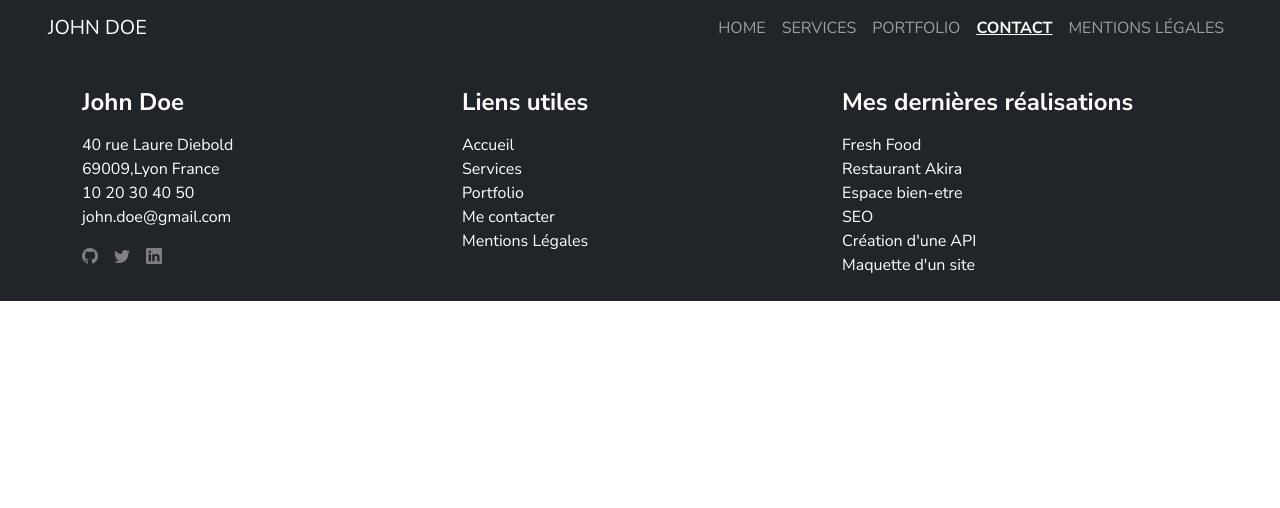
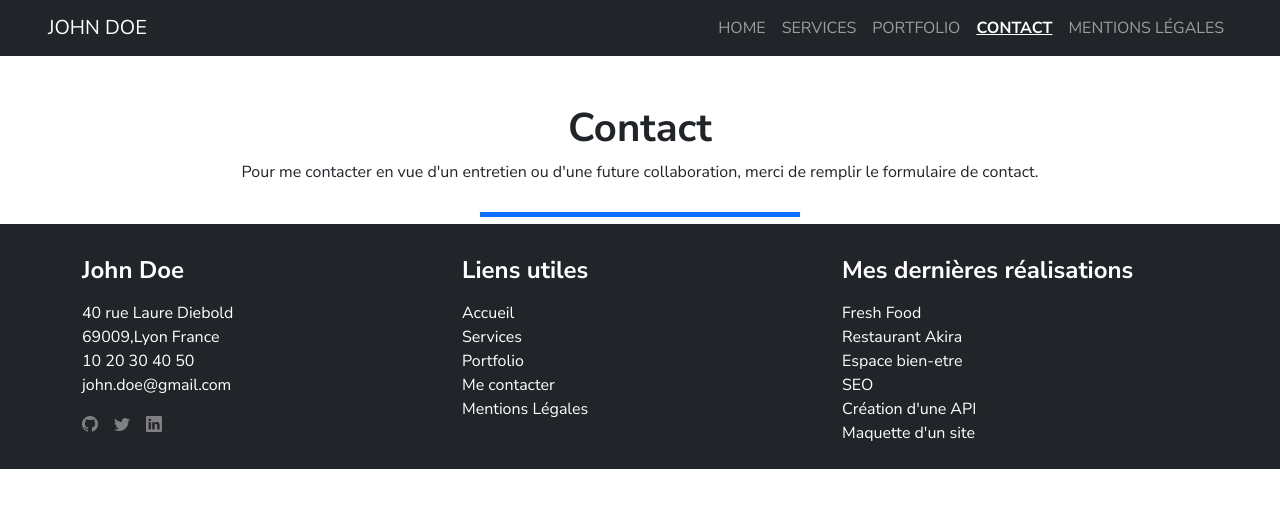
Before and after one commit to CamRossIL/CamRoss-Portfolio-React, a React (Vite) app: page /contact in a window 1280 px wide. Shown: the top 508 px of the page. Built offline with nearby package versions, Linux system fonts and the light colour scheme.

Commit message:
add title to contact page

```diff
--- a/src/pages/Contact.jsx
+++ b/src/pages/Contact.jsx
@@ -1,9 +1,15 @@
+import Title from "../components/Title";
+
 function Contact() {
-
   return (
-    <>
-    </>
-  )
+    <div>
+      <Title
+        title="Contact"
+        text="Pour me contacter en vue d'un entretien ou d'une future collaboration,
+      merci de remplir le formulaire de contact."
+      />
+    </div>
+  );
 }
 
 export default Contact;
```
